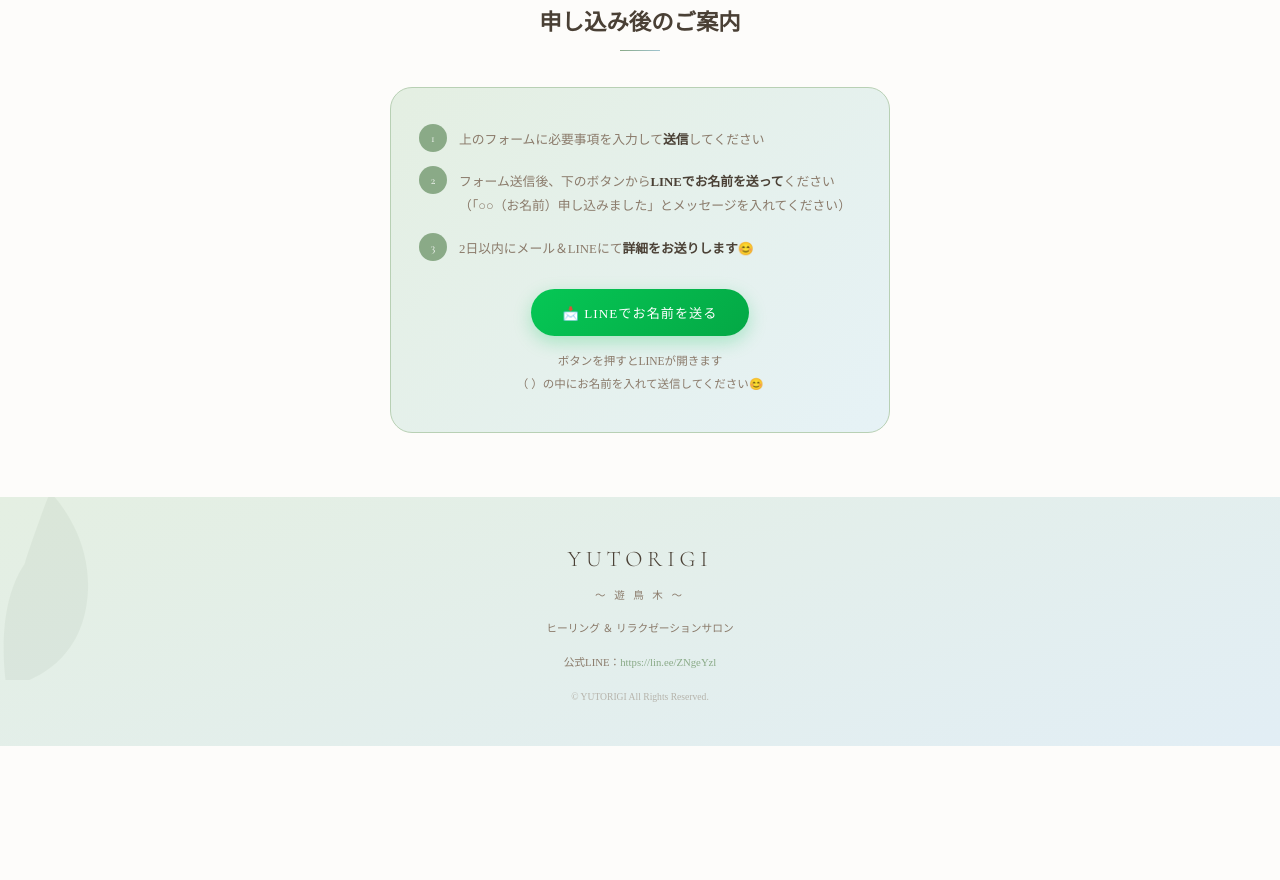
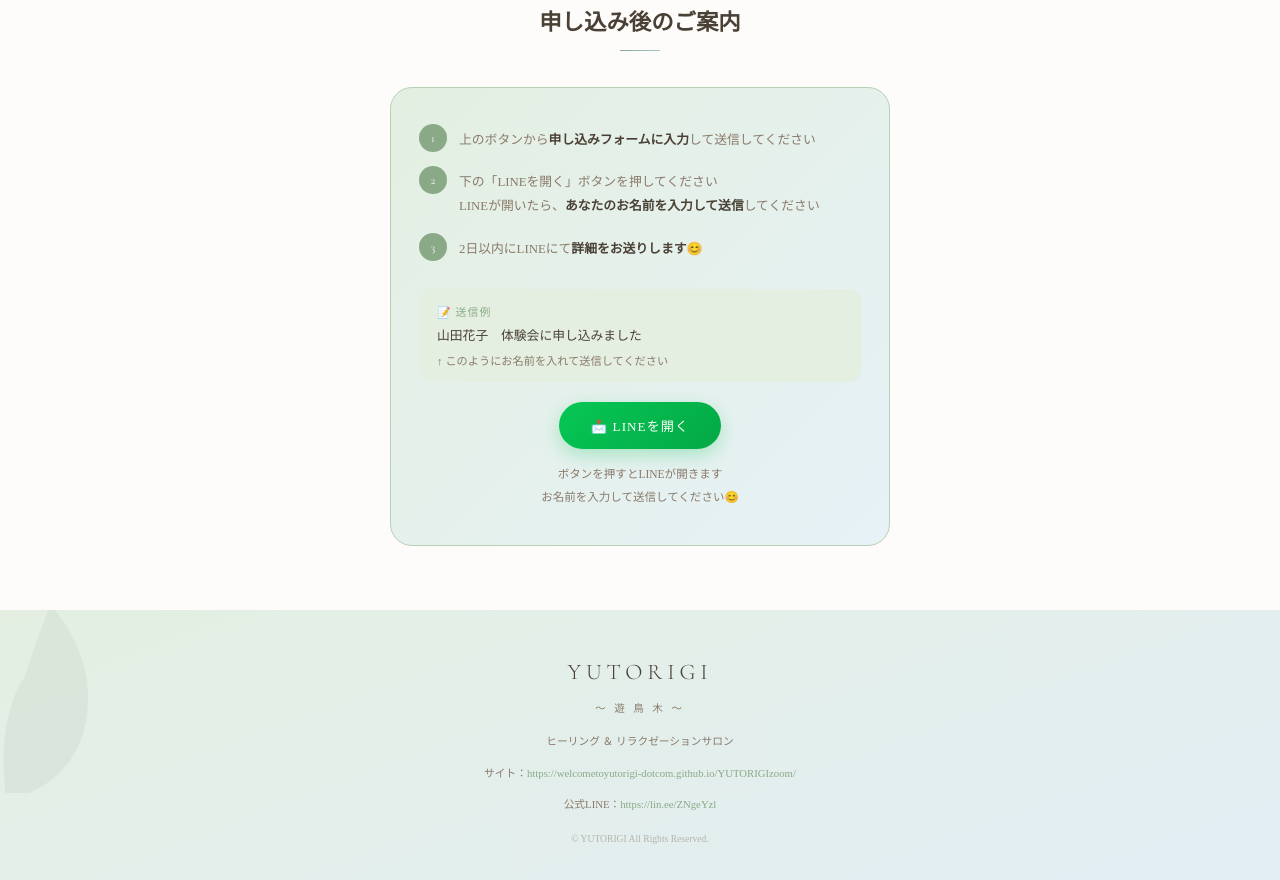
Before and after one commit to welcometoyutorigi-dotcom/YUTORIGIzoom, a plain HTML site: page index.html in a window 1280 px wide. Shown: the part 3756-4636 px from the top of the page. Before the commit the page ends 4502 px from the top, so only its background shows below. Drawn offline with nearby package versions, Linux system fonts and the light colour scheme; a web font is replaced by a local one.

Commit message:
Update index.html

```diff
--- a/index.html
+++ b/index.html
@@ -328,25 +328,31 @@ footer a{color:var(--sage);text-decoration:none;}
     <div class="step">
       <div class="step-item">
         <div class="step-num">1</div>
-        <p class="step-text">上のフォームに必要事項を入力して<strong>送信</strong>してください</p>
+        <p class="step-text">上のボタンから<strong>申し込みフォームに入力</strong>して送信してください</p>
       </div>
       <div class="step-item">
         <div class="step-num">2</div>
-        <p class="step-text">フォーム送信後、下のボタンから<strong>LINEでお名前を送って</strong>ください<br>（「○○（お名前）申し込みました」とメッセージを入れてください）</p>
+        <p class="step-text">下の「LINEを開く」ボタンを押してください<br>LINEが開いたら、<strong>あなたのお名前を入力して送信</strong>してください</p>
       </div>
       <div class="step-item">
         <div class="step-num">3</div>
-        <p class="step-text">2日以内にメール＆LINEにて<strong>詳細をお送りします</strong>😊</p>
+        <p class="step-text">2日以内にLINEにて<strong>詳細をお送りします</strong>😊</p>
       </div>
     </div>
 
-    <!-- LINEボタン：押すとお名前入力を促すメッセージが自動入力される -->
-    <a href="https://script.google.com/macros/s/AKfycbyCcV9v0Fi3G69tSHebP5OfNBi15HzHFIvSM9rk52HicEA6pG38ov_BAcorufcbLKU/exec" class="line-btn" target="_blank">
-      📩 LINEでお名前を送る
+    <!-- 送信例 -->
+    <div style="background:var(--sage-pale);border-radius:12px;padding:14px 18px;margin-bottom:20px;text-align:left;">
+      <p style="font-size:.68rem;color:var(--sage);letter-spacing:.1em;margin-bottom:6px;">📝 送信例</p>
+      <p style="font-size:.8rem;color:var(--text);line-height:1.8;">山田花子　体験会に申し込みました</p>
+      <p style="font-size:.7rem;color:var(--text-light);margin-top:4px;">↑ このようにお名前を入れて送信してください</p>
+    </div>
+
+    <a href="https://line.me/R/oaMessage/@984nhccu/" class="line-btn" target="_blank">
+      📩 LINEを開く
     </a>
     <p class="line-note">
       ボタンを押すとLINEが開きます<br>
-      （ ）の中にお名前を入れて送信してください😊
+      お名前を入力して送信してください😊
     </p>
   </div>
 </section>
@@ -359,7 +365,10 @@ footer a{color:var(--sage);text-decoration:none;}
   <p class="logo">YUTORIGI</p>
   <p class="logo-jp">〜 遊 鳥 木 〜</p>
   <p>ヒーリング ＆ リラクゼーションサロン</p>
-  <p style="margin-top:12px;">
+  <p style="margin-top:10px;">
+    サイト：<a href="https://welcometoyutorigi-dotcom.github.io/YUTORIGIzoom/" target="_blank">https://welcometoyutorigi-dotcom.github.io/YUTORIGIzoom/</a>
+  </p>
+  <p style="margin-top:10px;">
     公式LINE：<a href="https://lin.ee/ZNgeYzl" target="_blank">https://lin.ee/ZNgeYzl</a>
   </p>
   <p style="margin-top:14px;font-size:.6rem;opacity:.5;">© YUTORIGI All Rights Reserved.</p>
```
